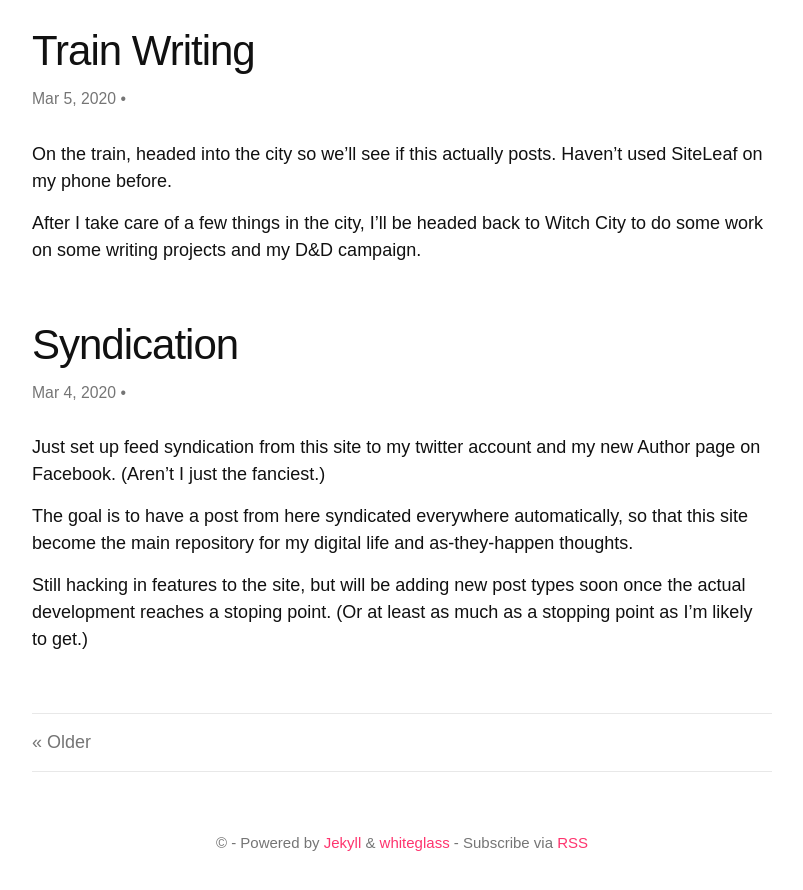
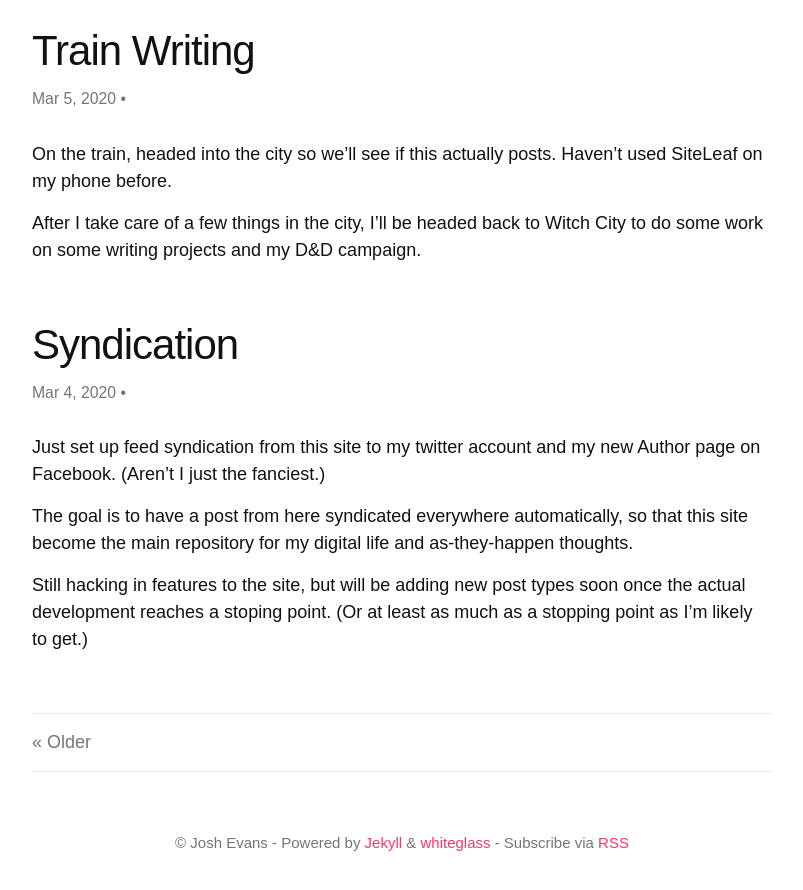
Before and after one commit to roguescholar42/roguescholar42.github.io, a Jekyll site: the page built from index.html, in a window 1280 px wide and 900 px high, scrolled down 3865 px. Shown: the top 890 px of the window, without its empty margins (238-1041 px from the left). Built offline with Jekyll 4.4.1, drawn with Linux system fonts in a browser that asks for light colours; the list of posts is cut into pages by our own code.

Commit message:
Added author record to config

```diff
--- a/_config.yml
+++ b/_config.yml
@@ -24,3 +24,4 @@ plugins:
 permalink: "/:year/:month/:day/:title/"
 paginate_path: "/posts/:num/"
 paginate: 10
+author: Josh Evans
```
